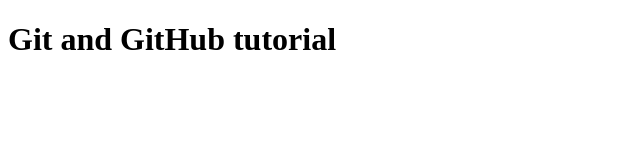
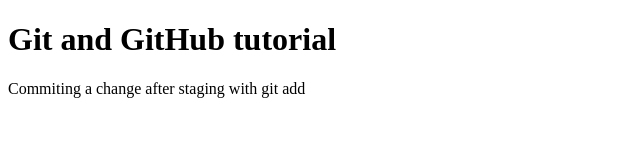
Before and after one commit to Tsegazeab-dev/demo, a plain HTML site: page index.html in a window 1280 px wide. Shown: the whole page, without its empty margins (0-640 px from the left). Drawn offline with Linux system fonts and the light colour scheme.

Commit message:
add para

```diff
--- a/index.html
+++ b/index.html
@@ -7,5 +7,6 @@
 </head>
 <body>
     <h1>Git and GitHub tutorial</h1>
+    <p>Commiting a change after staging with git add</p>
 </body>
 </html>
```
